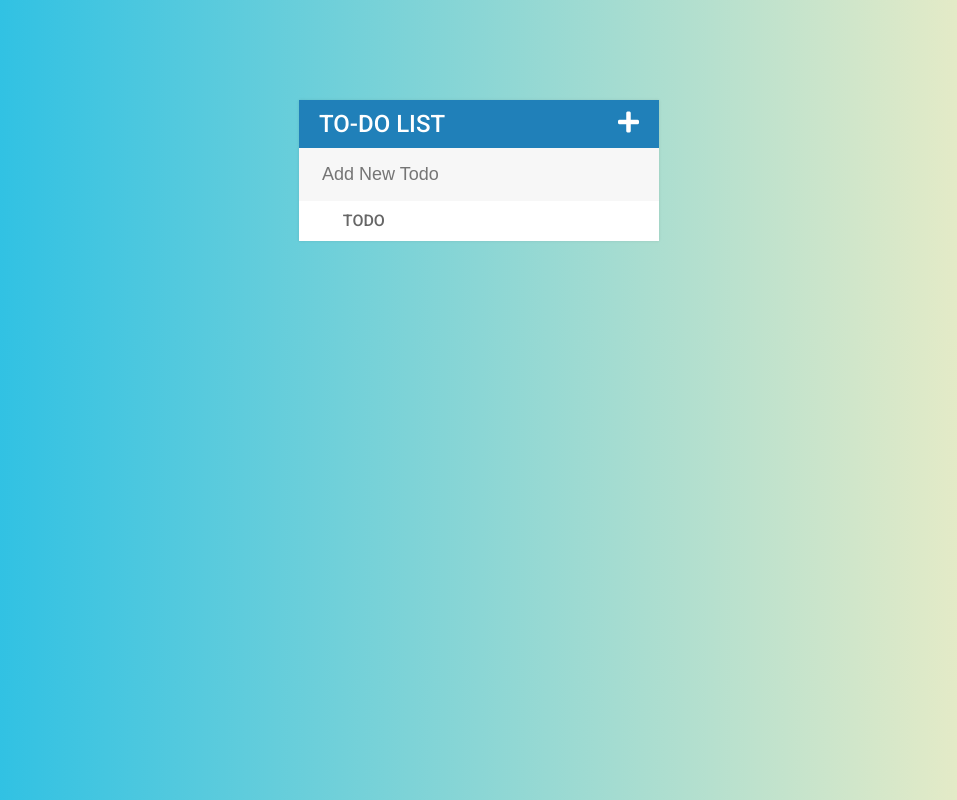
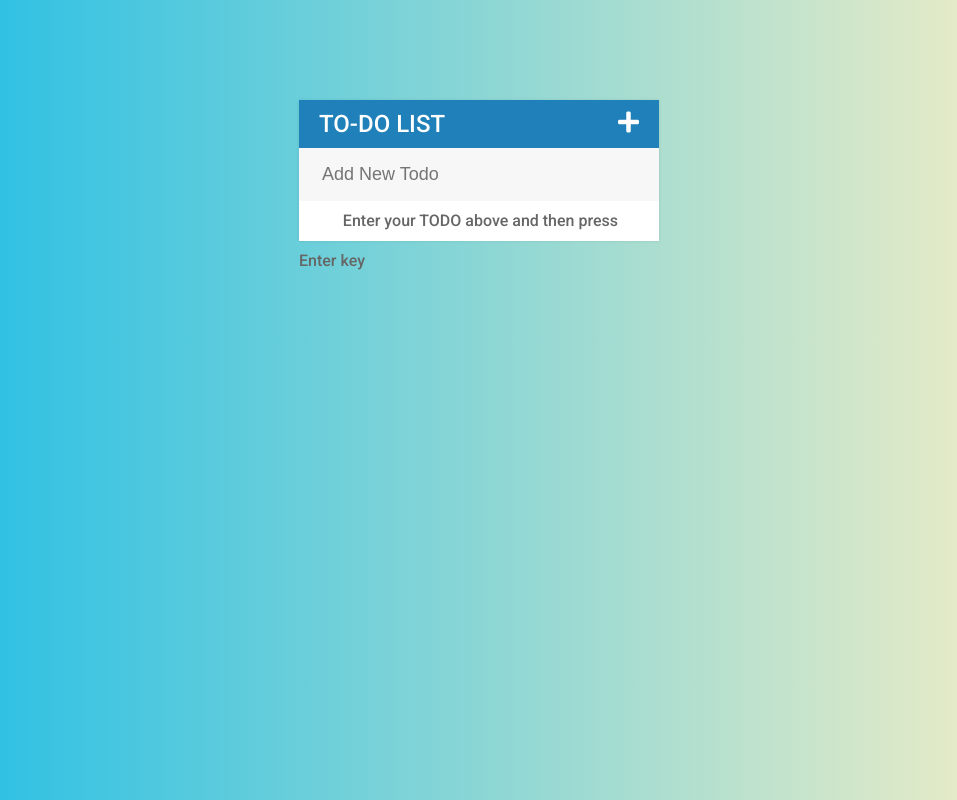
Before and after one commit to lakhanrochwani/TODO_APP, a plain HTML site: page index.html in a window 1280 px wide. Shown: the whole page, without its empty margins (161-1118 px from the left). Drawn offline with nearby package versions, Linux system fonts and the light colour scheme.

Commit message:
Update index.html

```diff
--- a/index.html
+++ b/index.html
@@ -13,7 +13,7 @@
       <h1>TO-DO LIST<i class="fa fa-plus"></i></h1>
       <input type="text" placeholder="Add New Todo">
       <ul>
-        <li><span><i class="fa fa-trash"></i></span> &nbsp; &nbsp; &nbsp;TODO</li>
+        <li><span><i class="fa fa-trash"></i></span> &nbsp; &nbsp; &nbsp;Enter your TODO above and then press Enter key  </li>
       </ul>
 
     </div>
```
